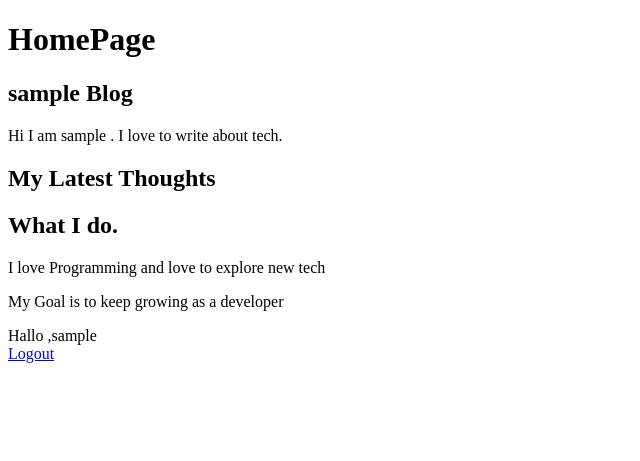
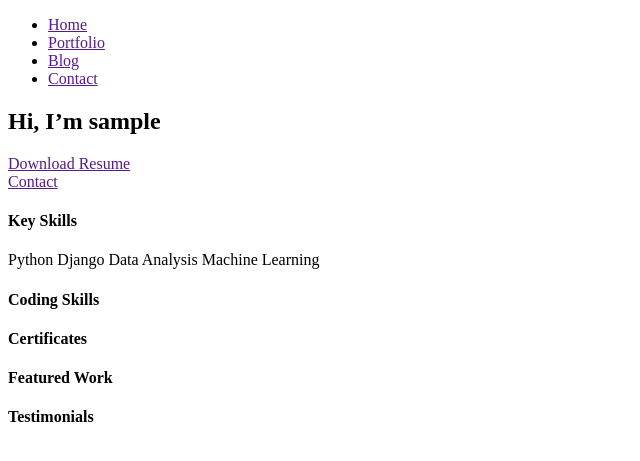
Before and after one commit to Sykot-Mahmud/django_authentication_sample, a Django app: page / in a window 1280 px wide. Shown: the top 461 px of the page, without its empty margins (0-640 px from the left). Run offline with Django 4.2, Linux system fonts and the light colour scheme; a user stored in the database is signed in.

Commit message:
Finsihed

```diff
--- a/templates/index.html
+++ b/templates/index.html
@@ -5,29 +5,140 @@
     <title>Title</title>
 </head>
 <body>
-<h1>HomePage</h1>
+<header>
+    <div class="headerCol">
+    <div class="container-fluid">
+        <div class="row align-items-center">
+        <div class="col-auto">
+            <div class="logoCol"><a href=""></a></div>
+        </div>
+        <div class="col">
 
-<section id="welcome">
-    <header>
-        <h2>{{request.user}} Blog</h2>
-    </header>
-    <p>Hi I am {{request.user}} . I love to write about tech.</p>
+            <div class="navCol">
+                <ul>
+                <li><a href="">Home</a></li>
+                <li><a href="">Portfolio</a></li>
+                <li><a href="">Blog</a></li>
+                <li><a href="">Contact</a></li>
+                </ul>
+            </div>
+            </div>
+        </div>
+        </div>
+    </div>
+    </div>
+</header>
+
+<section>
+  <div class="bannerSection">
+    <div class="container">
+      <div class="row g-4 g-md-3  align-items-center">
+        <div class="col-md-auto order-md-last">
+          <div class="bannerUserImg">
+<!--            <img src="{{me.userprofile.avatar.url}}" alt="{{me.first_name|title}} {{me.last_name|title}} avatar">-->
+          </div>
+        </div>
+        <div class="col-md">
+          <div class="bannerContent">
+            <h1 class="xlTitle pb-3">Hi, I’m {{request.user}}</h1>
+<!--            <p>{{me.userprofile.bio}}</p>-->
+            <div class="bannerBtnCol">
+              <div class="row">
+                <div class="col-auto">
+                  <a download href="" class="btn btnPrimary">Download Resume</a>
+                </div>
+                <div class="col-auto">
+                  <a href="" class="btn btnOutline">Contact</a>
+                </div>
+              </div>
+            </div>
+          </div>
+        </div>
+      </div>
+    </div>
+  </div>
 </section>
 
-<section id="latest-posts">
-    <h2>My Latest Thoughts</h2>
+<section>
+  <div class="sectionSpace pt-0">
+    <div class="container">
+      <div class="row">
+        <div class="col-md-auto">
+          <div class="keySkillCol">
+            <h4 class="smTitle pb-3">Key Skills</h4>
 
+              Python
+              Django
+              Data Analysis
+              Machine Learning
+
+          </div>
+        </div>
+        <div class="col-md">
+          <h4 class="smTitle pb-3">Coding Skills</h4>
+          <div class="progressCol">
+            <div class="progressCard">
+
+              <div class="progressCol">
+
+
+
+            </div>
+          </div>
+          </div>
+        </div>
+      </div>
+    </div>
+  </div>
 </section>
 
-<section id="about">
-    <h2>What I do.</h2>
-    <p>I love Programming and love to explore new tech</p>
-    <p>My Goal is to keep growing as a developer</p>
+<section>
+  <div class="sectionSpaceSm lightBg">
+    <div class="container">
+      <div class="row pb-3">
+        <div class="col">
+          <h4 class="smText regular">Certificates</h4>
+        </div>
+
+      </div>
+
+
+          </div>
+        </div>
+
+    </div>
+  </div>
 </section>
 
-<span>Hallo ,{{request.user}}</span>
-<div>
-<span><a href="{%url 'logout'%}">Logout</a></span>
+<section>
+  <div class="sectionSpace">
+    <div class="container">
+      <div class="portfolioCol">
+        <div class="row pb-3">
+          <div class="col">
+            <h4 class="smText regular">Featured Work</h4>
+          </div>
+
+
+      </div>
+      <div class="testimonialCol">
+        <h4 class="smText regular d-block">Testimonials</h4>
+        <div class="testimonialSlider">
+          <div class="swiper testimonialSwiper">
+
+
+            </div>
+            <div class="test-swiper-button-next swiper-button-next swiperBtnStyle"></div>
+            <div class="test-swiper-button-prev swiper-button-prev swiperBtnStyle"></div>
+          </div>
+
+
+        </div>
+      </div>
     </div>
+  </div>
+</section>
+
+
 </body>
 </html>
```
Also changed, not shown: db.sqlite3.
